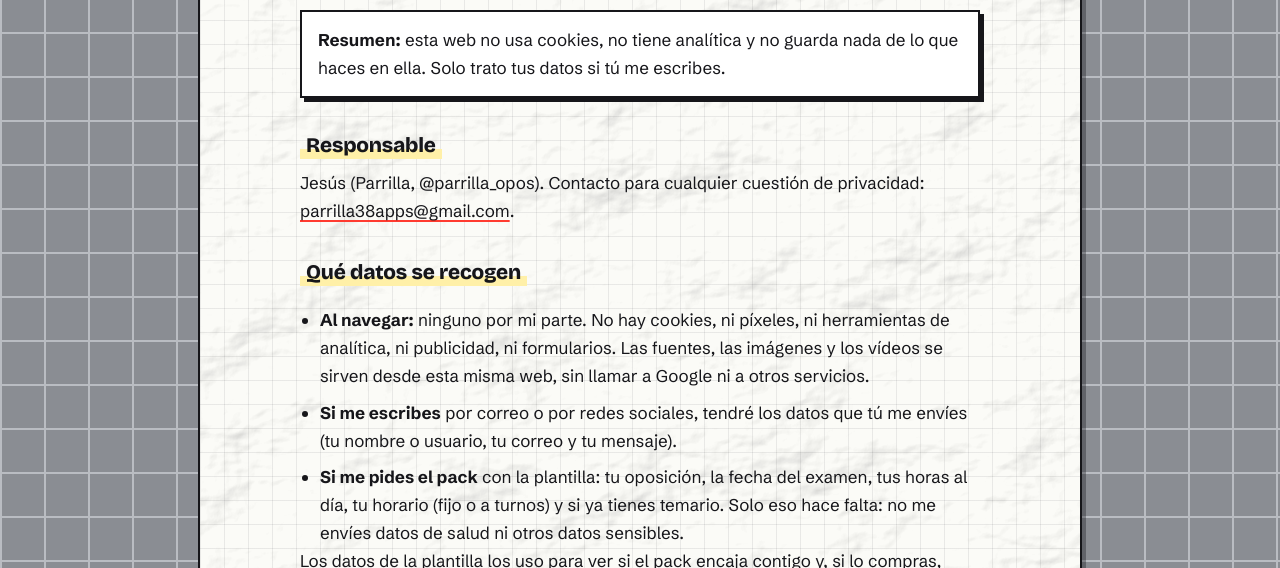
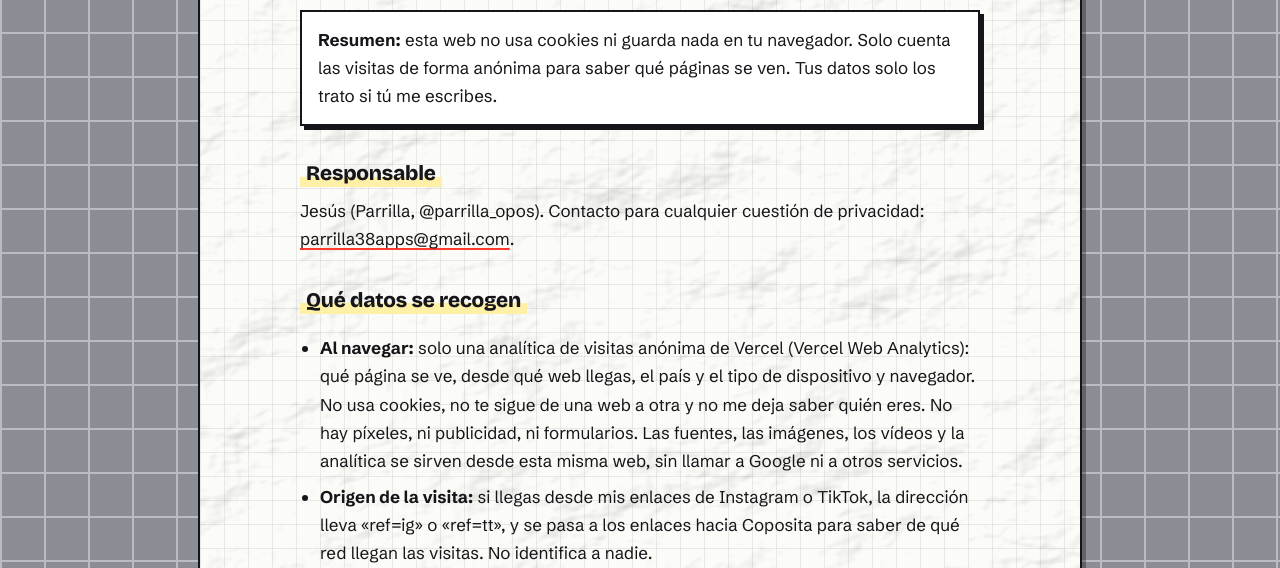
Before and after one commit to Parrilla38/portafolio, a plain HTML site: page privacidad.html in a window 1280 px wide. Shown: the part 232-800 px from the top of the page. Drawn offline with Linux system fonts and the light colour scheme.

Commit message:
feat: Vercel Web Analytics sin cookies y privacidad actualizada

```diff
--- a/privacidad.html
+++ b/privacidad.html
@@ -4,13 +4,15 @@
 <meta charset="utf-8">
 <meta name="viewport" content="width=device-width, initial-scale=1">
 <title>Privacidad · Parrilla</title>
-<meta name="description" content="Política de privacidad de la web personal de Jesús (Parrilla, @parrilla_opos): sin cookies, sin analítica y sin formularios que guarden datos.">
+<meta name="description" content="Política de privacidad de la web personal de Jesús (Parrilla, @parrilla_opos): sin cookies, con analítica de visitas anónima y sin formularios que guarden datos.">
 <link rel="canonical" href="https://www.parrillaopos.es/privacidad">
 <meta name="theme-color" content="#8a8d93">
 <link rel="icon" href="/favicon.svg" type="image/svg+xml">
 <link rel="icon" href="/favicon-32.png" sizes="32x32" type="image/png">
 <link rel="apple-touch-icon" href="/apple-touch-icon.png">
 <link rel="stylesheet" href="/legal.css">
+<script>window.va=window.va||function(){(window.vaq=window.vaq||[]).push(arguments)};</script>
+<script defer src="/_vercel/insights/script.js"></script>
 </head>
 <body>
 <div class="hoja">
@@ -21,14 +23,15 @@
 <main class="texto">
   <span class="etiqueta">información legal</span>
   <h1>Privacidad</h1>
-  <p class="resumen"><b>Resumen:</b> esta web no usa cookies, no tiene analítica y no guarda nada de lo que haces en ella. Solo trato tus datos si tú me escribes.</p>
+  <p class="resumen"><b>Resumen:</b> esta web no usa cookies ni guarda nada en tu navegador. Solo cuenta las visitas de forma anónima para saber qué páginas se ven. Tus datos solo los trato si tú me escribes.</p>
 
   <h2>Responsable</h2>
   <p>Jesús (Parrilla, @parrilla_opos). Contacto para cualquier cuestión de privacidad: <a href="mailto:parrilla38apps@gmail.com">parrilla38apps@gmail.com</a>.</p>
 
   <h2>Qué datos se recogen</h2>
   <ul>
-    <li><b>Al navegar:</b> ninguno por mi parte. No hay cookies, ni píxeles, ni herramientas de analítica, ni publicidad, ni formularios. Las fuentes, las imágenes y los vídeos se sirven desde esta misma web, sin llamar a Google ni a otros servicios.</li>
+    <li><b>Al navegar:</b> solo una analítica de visitas anónima de Vercel (Vercel Web Analytics): qué página se ve, desde qué web llegas, el país y el tipo de dispositivo y navegador. No usa cookies, no te sigue de una web a otra y no me deja saber quién eres. No hay píxeles, ni publicidad, ni formularios. Las fuentes, las imágenes, los vídeos y la analítica se sirven desde esta misma web, sin llamar a Google ni a otros servicios.</li>
+    <li><b>Origen de la visita:</b> si llegas desde mis enlaces de Instagram o TikTok, la dirección lleva «ref=ig» o «ref=tt», y se pasa a los enlaces hacia Coposita para saber de qué red llegan las visitas. No identifica a nadie.</li>
     <li><b>Si me escribes</b> por correo o por redes sociales, tendré los datos que tú me envíes (tu nombre o usuario, tu correo y tu mensaje).</li>
     <li><b>Si me pides el pack</b> con la plantilla: tu oposición, la fecha del examen, tus horas al día, tu horario (fijo o a turnos) y si ya tienes temario. Solo eso hace falta: no me envíes datos de salud ni otros datos sensibles.</li>
   </ul>
```
Also changed, not shown: 404.html (+2 -0 lines), aviso-legal.html (+2 -0 lines), enlaces.html (+2 -0 lines), index.html (+2 -0 lines).
